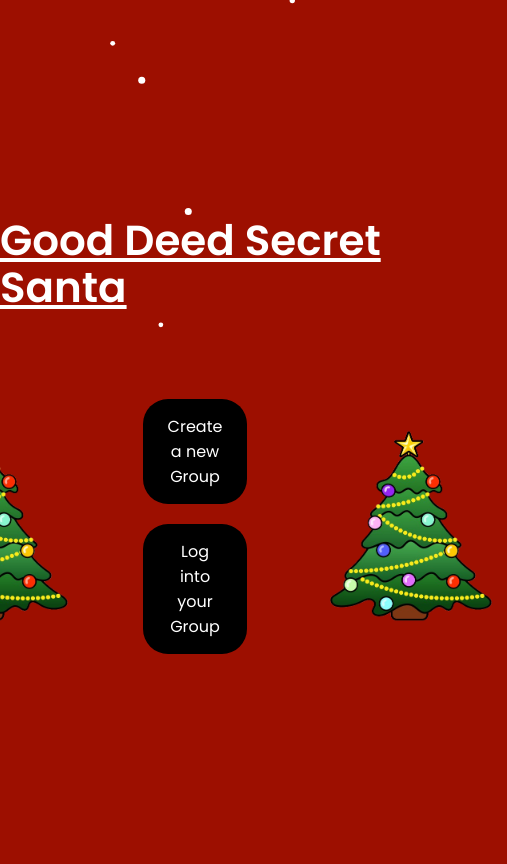
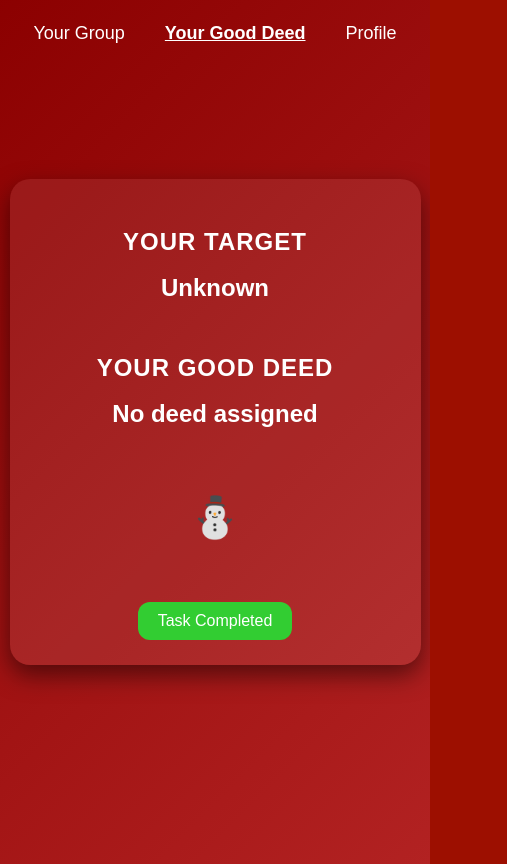
Before and after one commit to srihasInaganti/secret-santa, a React (Vite) app in the folder frontend/: page / in a window 390 px wide. Shown: the whole page, 507 px wide, since content can reach past the window. Built offline with nearby package versions, Linux system fonts and the light colour scheme; no server answers.

Commit message:
Remove avatar and clean up YourGoodDeed page

```diff
--- a/frontend/src/main.jsx
+++ b/frontend/src/main.jsx
@@ -2,9 +2,11 @@ import { StrictMode } from 'react'
 import { createRoot } from 'react-dom/client'
 import './index.css'
 import HomePage from './pages/HomePage.jsx'
+import YourGoodDeed from './pages/YourGoodDeed.jsx'
+
 
 createRoot(document.getElementById('root')).render (
    <StrictMode>
-    <HomePage />
+    <YourGoodDeed />
     </StrictMode>
   )
--- a/frontend/src/pages/GoodDeed.css
+++ b/frontend/src/pages/GoodDeed.css
@@ -1,42 +1,64 @@
-.gooddeed-page {
-    background-color: #8b0000;
-    min-height: 100vh;
-    padding-top: 20px;
+html, body {
+    margin: 0;
+    padding: 0;
+    height: 100%;
+    font-family: 'Arial', sans-serif;
+  }
+
+  .gooddeed-page {
+    background: linear-gradient(135deg, #8b0000, #b22222);
+    height: 100vh;
+    width: 100vw;
+    display: flex;
+    flex-direction: column;
+    justify-content: center;
+    align-items: center;
     color: white;
     text-align: center;
-    font-family: Arial, sans-serif;
+    padding: 20px;
   }
 
-  .card {
-    background-color: #8b0000;
-    margin: 40px auto;
-    padding: 40px;
-    width: 70%;
-    border-radius: 10px;
+  .navbar {
+    display: flex;
+    justify-content: center;
+    gap: 40px;
+    font-size: 18px;
+    position: absolute;
+    top: 20px;
+    width: 100%;
   }
 
-  .avatar {
-    border-radius: 50%;
-    width: 120px;
-    margin-bottom: 20px;
+  .navbar .active {
+    font-weight: bold;
+    text-decoration: underline;
   }
 
-  .title {
-    font-size: 28px;
-    margin-top: 10px;
+  .content-wrapper {
+    display: flex;
+    flex-direction: column;
+    align-items: center;
+    gap: 40px;
+    background-color: rgba(255, 255, 255, 0.08);
+    padding: 50px 60px;
+    border-radius: 20px;
+    box-shadow: 0 10px 25px rgba(0, 0, 0, 0.5);
+    max-width: 700px;
+    width: 90%;
   }
 
-  .name {
-    font-size: 36px;
-    font-weight: bold;
-    margin-bottom: 25px;
+  .section-title {
+    font-size: 24px;
+    letter-spacing: 1px;
+    margin-bottom: 10px;
+    text-transform: uppercase;
   }
 
-  .deed {
-    font-size: 32px;
+  .name,
+  .deed-section .deed {
+    font-size: 32px; /* same size for both target and deed */
     font-weight: bold;
-    margin: 20px auto;
-    max-width: 600px;
+    margin: 0;
+    line-height: 1.5;
   }
 
   .snowman {
@@ -45,16 +67,53 @@
   }
 
   .complete-btn {
-    background-color: green;
+    background-color: #32cd32;
     color: white;
     font-size: 20px;
-    padding: 15px 25px;
-    border-radius: 10px;
+    padding: 15px 35px;
+    border-radius: 12px;
     border: none;
     cursor: pointer;
-    margin-top: 20px;
+    transition: all 0.3s ease;
   }
 
   .complete-btn:hover {
-    opacity: 0.8;
+    transform: translateY(-3px);
+    box-shadow: 0 6px 15px rgba(0,0,0,0.3);
   }
+
+  @media (max-width: 768px) {
+    .content-wrapper {
+      padding: 35px 40px;
+      gap: 30px;
+    }
+    .name,
+    .deed-section .deed {
+      font-size: 28px;
+    }
+    .snowman {
+      font-size: 50px;
+    }
+    .complete-btn {
+      font-size: 18px;
+      padding: 12px 25px;
+    }
+  }
+
+  @media (max-width: 480px) {
+    .content-wrapper {
+      padding: 25px 30px;
+      gap: 25px;
+    }
+    .name,
+    .deed-section .deed {
+      font-size: 24px;
+    }
+    .snowman {
+      font-size: 40px;
+    }
+    .complete-btn {
+      font-size: 16px;
+      padding: 10px 20px;
+    }
+  }
--- a/frontend/src/pages/YourGoodDeed.jsx
+++ b/frontend/src/pages/YourGoodDeed.jsx
@@ -1,7 +1,44 @@
-import React from "react";
+import React, { useEffect, useState } from "react";
 import "./GoodDeed.css";
 
-export default function YourGoodDeed() {
+export default function YourGoodDeed({ token, roundId }) {
+  const [target, setTarget] = useState("");
+  const [deed, setDeed] = useState("");
+  const [loading, setLoading] = useState(true);
+
+  useEffect(() => {
+    async function fetchData() {
+      try {
+        // Fetch your assigned target
+        const targetRes = await fetch(`/rounds/${roundId}/my-target`, {
+          headers: { Authorization: `Bearer ${token}` }
+        });
+        const targetData = await targetRes.json();
+
+        // Fetch your assigned deed (mission)
+        const deedRes = await fetch(`/rounds/${roundId}/my-mission`, {
+          headers: { Authorization: `Bearer ${token}` }
+        });
+        const deedData = await deedRes.json();
+
+        setTarget(targetData.name || targetData.full_name || "Unknown");
+        setDeed(deedData.deed?.title || "No deed assigned");
+        setLoading(false);
+      } catch (err) {
+        console.error("Error fetching target or deed:", err);
+        setTarget("Unknown");
+        setDeed("No deed assigned");
+        setLoading(false);
+      }
+    }
+
+    fetchData();
+  }, [token, roundId]);
+
+  if (loading) {
+    return <div className="gooddeed-page">Loading your target and deed...</div>;
+  }
+
   return (
     <div className="gooddeed-page">
       <nav className="navbar">
@@ -10,23 +47,21 @@ export default function YourGoodDeed() {
         <span>Profile</span>
       </nav>
 
-      <div className="card">
-        <img
-          className="avatar"
-          src="https://via.placeholder.com/120"
-          alt="avatar"
-        />
+      <div className="content-wrapper">
+        <div className="target-section">
+          <h2 className="section-title">Your Target</h2>
+          <h1 className="name">{target}</h1>
+        </div>
 
-        <h2 className="title">Your Target:</h2>
-        <h1 className="name">Gabby</h1>
-
-        <h2 className="title">Your Good Deed:</h2>
-        <h1 className="deed">Write them a letter of encouragement!</h1>
+        <div className="deed-section">
+          <h2 className="section-title">Your Good Deed</h2>
+          <p className="deed">{deed}</p>
+        </div>
 
         <div className="snowman">⛄</div>
 
         <button className="complete-btn">
-          Click here when task has been completed
+          Task Completed
         </button>
       </div>
     </div>
```
